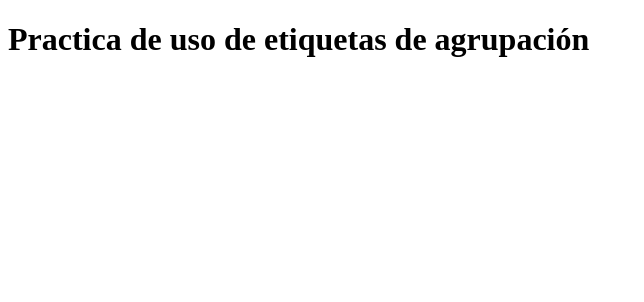
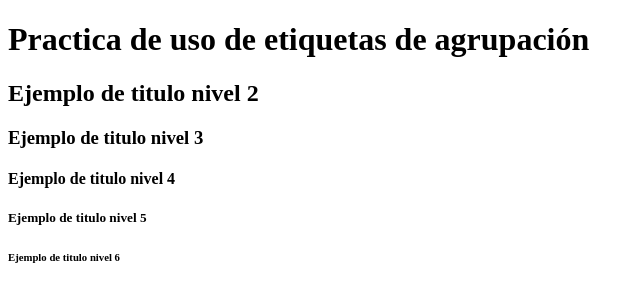
Before and after one commit to SanchezITCH/progwebi6u, a plain HTML site: page practica_etiquetasagrupacion/index.html in a window 1280 px wide. Shown: the whole page, without its empty margins (0-644 px from the left). Drawn offline with Linux system fonts and the light colour scheme.

Commit message:
Agregado <h2> hasta <h6>

```diff
--- a/practica_etiquetasagrupacion/index.html
+++ b/practica_etiquetasagrupacion/index.html
@@ -7,4 +7,9 @@
 </head>
 <body>
 <h1>Practica de uso de etiquetas de agrupación</h1>
+<h2>Ejemplo de titulo nivel 2</h2>
+<h3>Ejemplo de titulo nivel 3</h3>
+<h4>Ejemplo de titulo nivel 4</h4>
+<h5>Ejemplo de titulo nivel 5</h5>
+<h6>Ejemplo de titulo nivel 6</h6>
 </body>
```
